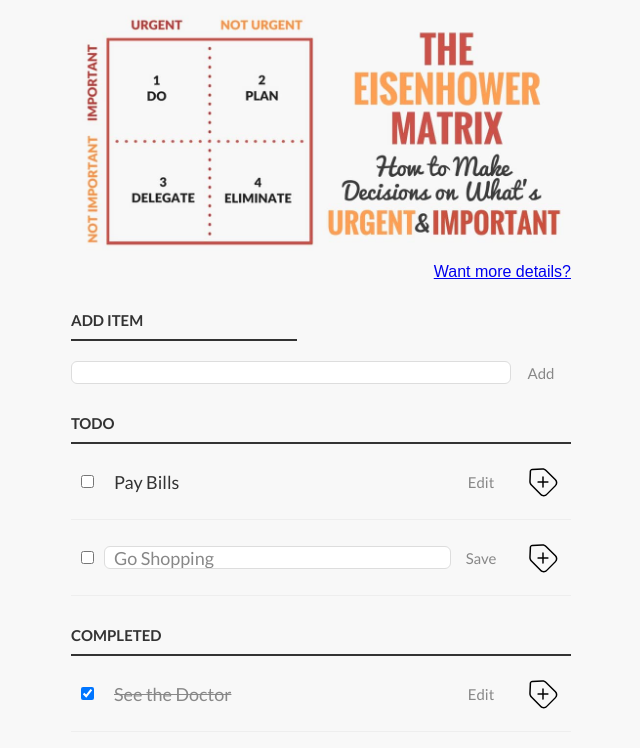
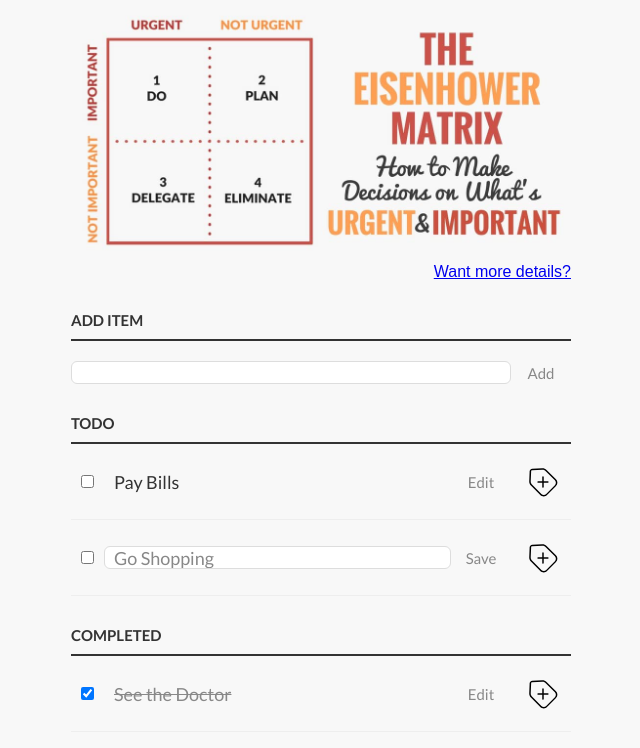
Before and after one commit to Iryna-Ivanitska/clean-code-s1e1, a plain HTML site: page index.html in a window 1280 px wide. Shown: the whole page, without its empty margins (319-959 px from the left). Drawn offline with Linux system fonts and the light colour scheme.

Commit message:
fix: add semantic tags in HTML and adjusting CSS according to rule 1.1 in html-and-css-extended.md

```diff
--- a/index.html
+++ b/index.html
@@ -15,7 +15,7 @@
     </header>
     <div class="centered">
       <section id="add-section-heading">
-        <label for="new-task">Add Item</label>
+        <h3>Add Item</h3>
         <div class="task-row-wrapper">
           <input id="new-task"class="task" type="text">
           <button>Add</button>
--- a/style.css
+++ b/style.css
@@ -36,6 +36,7 @@
   }
   .task-row-wrapper {
     display: flex;
+    padding: 20px 0 0;
   }
   ul {
     margin: 0;
```
